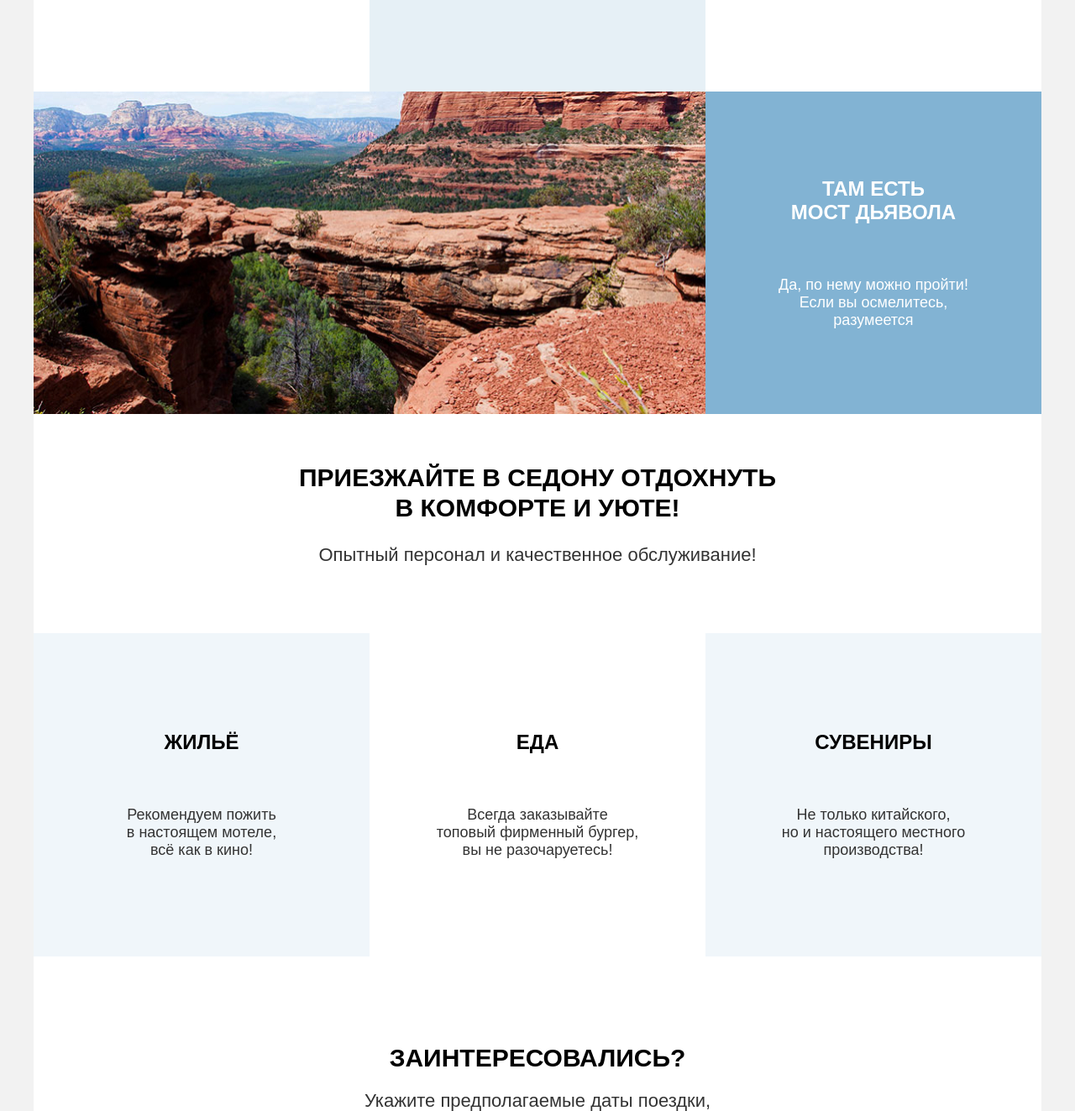
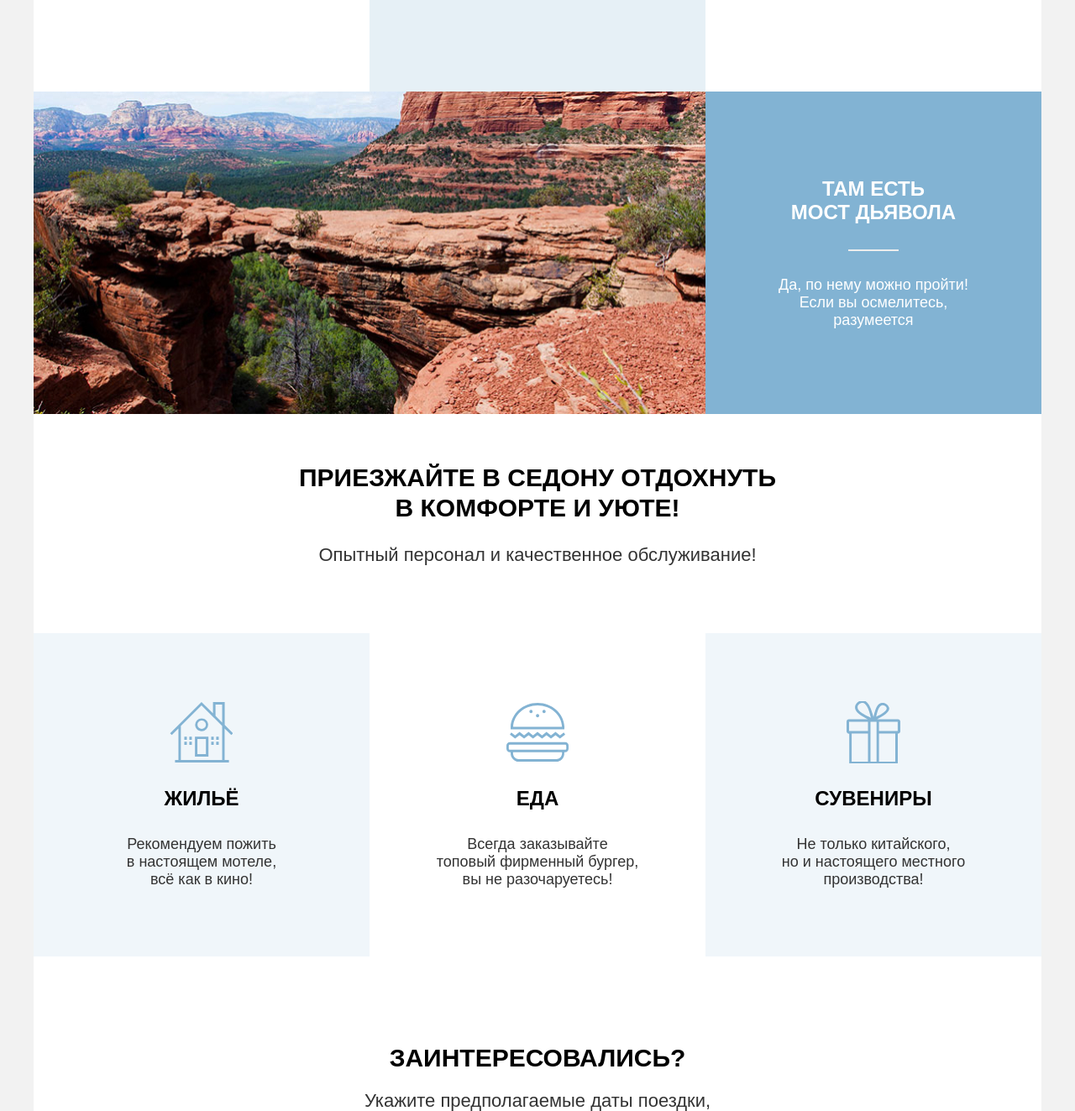
Before and after one commit to Ev-gen-ux/sedona_project, a plain HTML site: page index.html in a window 1280 px wide. Shown: the part 1477-2800 px from the top of the page at 84% size. Drawn offline with Linux system fonts and the light colour scheme; a web font is replaced by a local one.

Commit message:
will add decorative elements to the main page

```diff
--- a/index.html
+++ b/index.html
@@ -65,7 +65,7 @@
 
         <section class="advantages">
           <div class="advantages-about">
-            <div class="advantages-about-city">
+            <div class="advantages-about-city divider-about">
               <h3 class="advantages-city-title">Настоящий<br> городок</h3>
               <p class="advantages-city-discription">Седона — не аттракцион для<br> туристов, там течёт своя<br> жизнь
               </p>
@@ -74,15 +74,15 @@
           </div>
 
           <Ul class="advantages-list">
-            <li class="advantages-item">
+            <li class="advantages-item divider-advantages">
               <h3 class="advantages-title">Небольшая<br> площадь</h3>
               <p class="advantages-discription">Все достопримечательности<br> находятся очень близко</p>
             </li>
-            <li class="advantages-item advantages-item-accent">
+            <li class="advantages-item advantages-item-accent divider-advantages">
               <h3 class="advantages-title">Красивая<br> дорога</h3>
               <p class="advantages-discription">Ехать в Седону из Лас-Вегаса<br> совсем не скучно!</p>
             </li>
-            <li class="advantages-item">
+            <li class="advantages-item divider-advantages">
               <h3 class="advantages-title">Мало<br> туристов</h3>
               <p class="advantages-discription">Большинство едет в Гранд<br> Каньон и толпится там</p>
             </li>
@@ -90,7 +90,7 @@
 
           <div class="advantages-about">
             <img src="/images/diablo-bridge.png" width="800" height="384" alt="Фотография моста дьявола">
-            <div class="advantages-about-bridge">
+            <div class="advantages-about-bridge divider-about">
               <h3 class="advantages-city-title">Там есть<br> мост дьявола</h3>
               <p class="advantages-city-discription">Да, по нему можно пройти!<br> Если вы осмелитесь,<br> разумеется
               </p>
@@ -108,17 +108,17 @@
 
         <section class="services">
           <ul class="services-list">
-            <li class="services-item services-item-accent">
+            <li class="services-item services-item-accent hotel">
               <h3 class="services-title">Жильё</h3>
               <p class="services-discription">Рекомендуем пожить<br> в настоящем мотеле,<br> всё как в кино!</p>
             </li>
-            <li class="services-item">
+            <li class="services-item burger">
               <h3 class="services-title">Еда</h3>
               <p class="services-discription">Всегда заказывайте<br> топовый фирменный бургер,<br> вы не
                 разочаруетесь!
               </p>
             </li>
-            <li class="services-item services-item-accent">
+            <li class="services-item services-item-accent souvenir">
               <h3 class="services-title">Сувениры</h3>
               <p class="services-discription">Не только китайского,<br> но и настоящего местного<br> производства!</p>
             </li>
--- a/styles/styles.css
+++ b/styles/styles.css
@@ -284,10 +284,96 @@ body {
   padding: 0;
 }
 
+.divider-about::before {
+  background-image: url(../images/divider-about.svg);
+}
+
+.divider-advantages::before {
+  background-image: url(../images/advantages-divider.svg);
+}
+
+.hotel::before {
+  background-image: url(../images/icon-home.svg);
+}
+
+.souvenir::before {
+  background-image: url(../images/icon-souvenir.svg);
+}
+
+.burger::before {
+  background-image: url(../images/icon-burger.svg);
+}
+
+.services-item::before {
+  position: absolute;
+  content: "";
+  display: block;
+  width: 75px;
+  height: 74px;
+  top: 81px;
+  left: 162px;
+  background-color: transparent;
+  background-position: center;
+  background-repeat: no-repeat;
+}
+
+.services-item-accent::before {
+  position: absolute;
+  content: "";
+  display: block;
+  width: 75px;
+  height: 74px;
+  top: 81px;
+  left: 162px;
+  background-color: transparent;
+  background-position: center;
+  background-repeat: no-repeat;
+}
+
+.advantages-item::before {
+  position: absolute;
+  content: "";
+  display: block;
+  width: 60px;
+  height: 2px;
+  top: 198px;
+  left: 170px;
+  background-color: transparent;
+  background-position: center;
+  background-repeat: no-repeat;
+}
+
+.advantages-about-city::before {
+  position: absolute;
+  content: "";
+  display: block;
+  width: 60px;
+  height: 2px;
+  top: 188px;
+  left: 170px;
+  background-color: transparent;
+  background-position: center;
+  background-repeat: no-repeat;
+}
+
+.advantages-about-bridge::before {
+  position: absolute;
+  content: "";
+  display: block;
+  width: 60px;
+  height: 2px;
+  top: 188px;
+  left: 970px;
+  background-color: transparent;
+  background-position: center;
+  background-repeat: no-repeat;
+}
+
 .advantages-about {
   display: flex;
   justify-content: flex-end;
   align-items: center;
+  position: relative;
   text-align: center;
   background-color: #82B3D3;
 }
@@ -342,6 +428,7 @@ body {
 }
 
 .advantages-item {
+  position: relative;
   display: flex;
   flex-direction: column;
   justify-content: center;
@@ -423,16 +510,18 @@ body {
 }
 
 .services-item {
+  position: relative;
   display: flex;
   flex-direction: column;
   justify-content: center;
-  gap: 62px;
+  gap: 30px;
   width: 400px;
   height: 385px;
   background-color: white;
 }
 
 .services-item-accent {
+  position: relative;
   background-color: hsla(204, 48%, 67%, 0.12);
 }
 
@@ -445,7 +534,7 @@ body {
   color: black;
   text-transform: uppercase;
   margin: 0;
-  padding: 0;
+  padding-top: 102px;
 }
 
 .services-discription {
```
Also changed, not shown: images/advantages-divider.svg (added), images/divider-about.svg (added).
